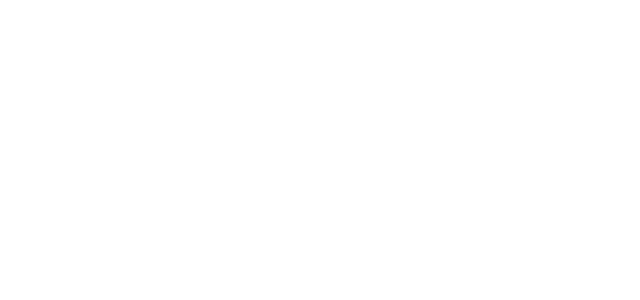
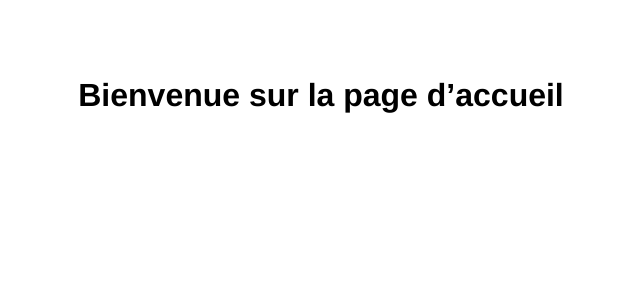
Before and after one commit to UgoDurand/vue-oauth-microsoft-graph, a Vue app: page / in a window 1280 px wide. Shown: the top 300 px of the page, without its empty margins (319-959 px from the left). Built offline with nearby package versions, Linux system fonts and the light colour scheme.

Commit message:
Ex 4: create HomePage component

```diff
--- a/src/App.vue
+++ b/src/App.vue
@@ -1,11 +1,18 @@
 <template>
   <div id="app">
+    <!-- On affiche directement la HomePage pour l’instant -->
+    <HomePage />
   </div>
 </template>
 
 <script>
+import HomePage from './pages/HomePage.vue'
+
 export default {
-  name: 'App'
+  name: 'App',
+  components: {
+    HomePage
+  }
 }
 </script>
 
--- /dev/null
+++ b/src/pages/HomePage.vue
@@ -0,0 +1,18 @@
+<template>
+  <div class="homepage">
+    <h1>Bienvenue sur la page d’accueil</h1>
+  </div>
+</template>
+
+<script>
+export default {
+  name: 'HomePage'
+}
+</script>
+
+<style scoped>
+.homepage {
+  padding: 1rem;
+  text-align: center;
+}
+</style>
```
